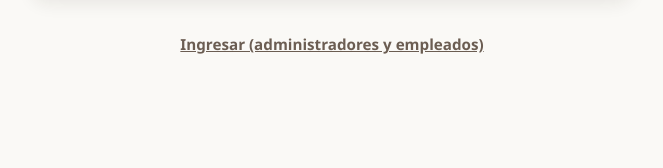
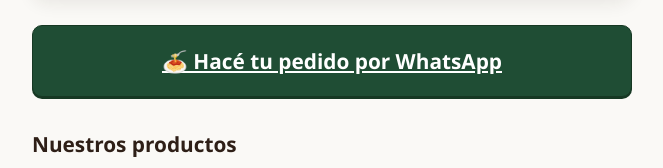
Before and after one commit to damiantofay/pastas-system, a website: page public/index.html in a window 1280 px wide. Shown: the part 584-752 px from the top of the page, without its empty margins (308-971 px from the left). Drawn offline with Linux system fonts and the light colour scheme; no server answers.

Commit message:
Agregar boton de WhatsApp y catalogo publico a la portada institucional

```diff
--- a/public/index.html
+++ b/public/index.html
@@ -19,6 +19,8 @@
   .portada .dato a{ color:var(--tinta); }
   .portada .ingreso{ margin-top:34px; }
   .portada .ingreso a{ color:var(--tinta-suave); font-weight:600; font-size:.95rem; text-decoration:underline; }
+  .portada .cta-pedido{ margin:28px 0; }
+  .portada .catalogo-titulo{ text-align:left; margin:36px 0 14px; }
 </style>
 </head>
 <body>
@@ -46,9 +48,19 @@
       </div>
     </div>
 
+    <div class="cta-pedido">
+      <a class="btn btn-verde btn-grande btn-bloque"
+         href="https://wa.me/5493444525595?text=Hola!%20Quiero%20hacer%20un%20pedido"
+         target="_blank" rel="noopener">🍝 Hacé tu pedido por WhatsApp</a>
+    </div>
+
+    <h2 class="catalogo-titulo">Nuestros productos</h2>
+    <div id="catalogo"></div>
+
     <div class="ingreso">
       <a href="/login.html">Ingresar (administradores y empleados)</a>
     </div>
   </div>
+  <script type="module" src="/js/portada.js"></script>
 </body>
 </html>
```
